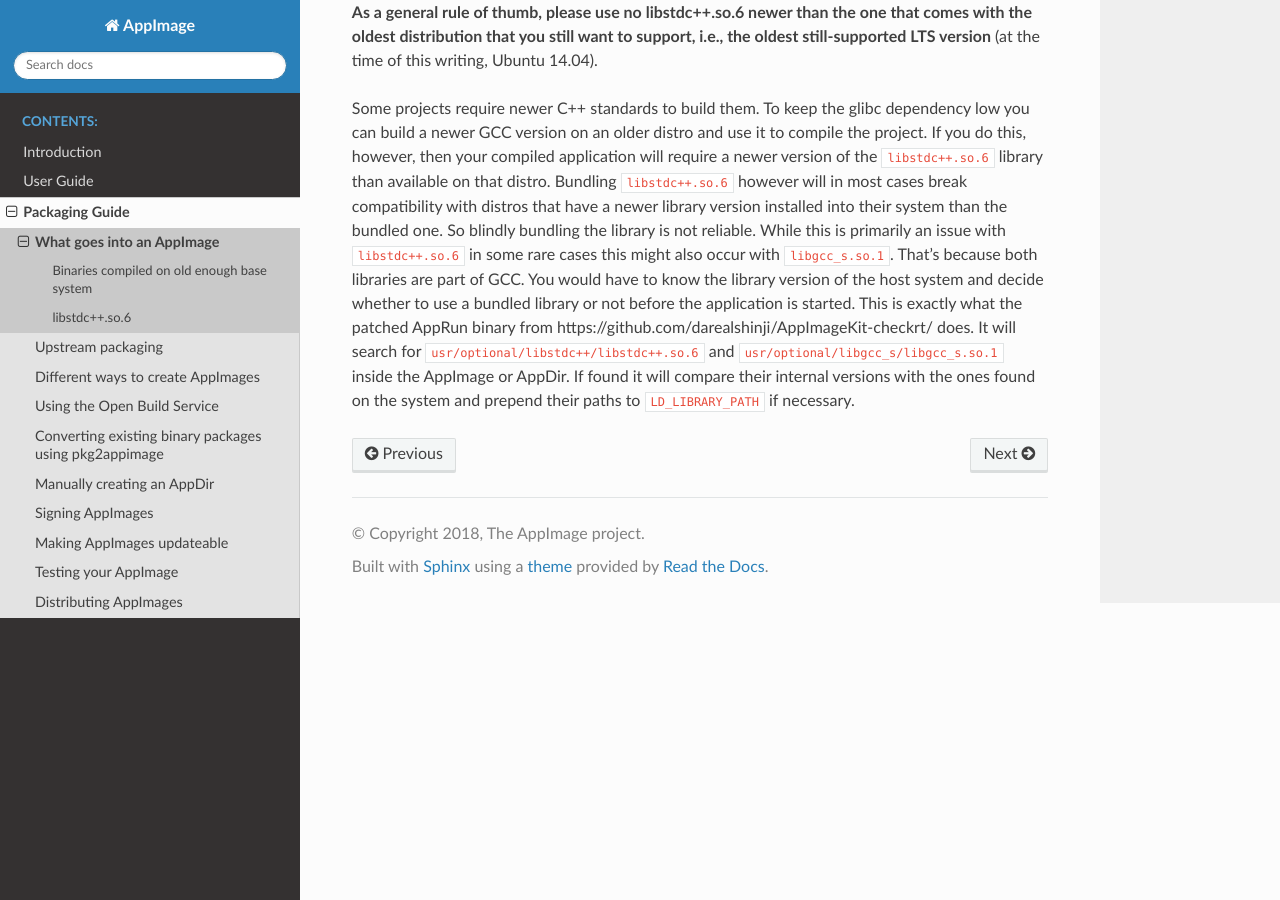
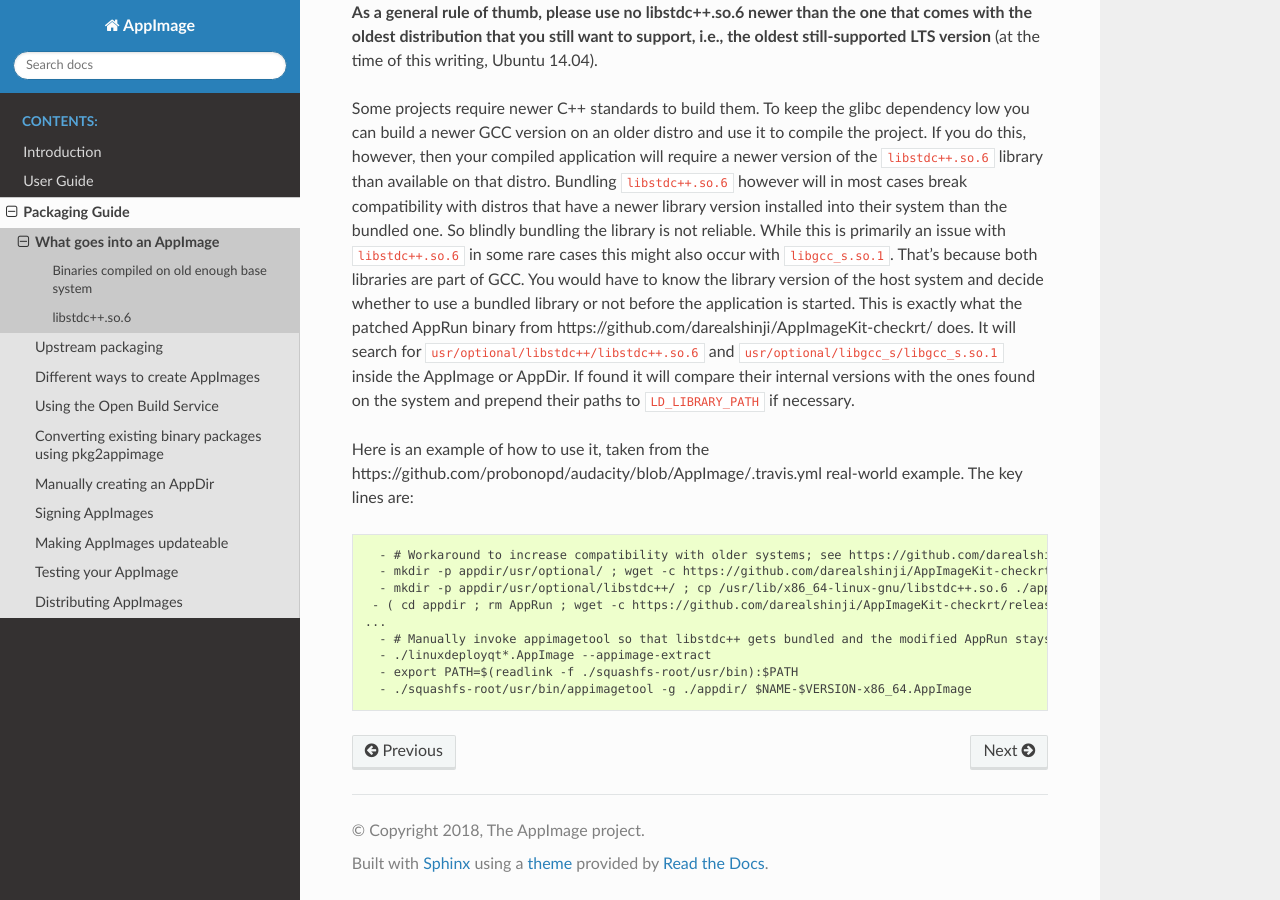
Before and after one commit to AppImage/docs.appimage.org, a Sphinx documentation site: the page built from source/packaging-guide/ingredients.md, in a window 1280 px wide and 900 px high, scrolled down 1467 px. Built offline with Sphinx 7.4.7 and the Read the Docs theme 2.0.0, drawn with Linux system fonts in a browser that asks for light colours.

Commit message:
Update ingredients.md

````diff
--- a/source/packaging-guide/ingredients.md
+++ b/source/packaging-guide/ingredients.md
@@ -41,3 +41,17 @@
 
 Some projects require newer C++ standards to build them. To keep the glibc dependency low you can
 build a newer GCC version on an older distro and use it to compile the project. If you do this, however, then your compiled application will require a newer version of the `libstdc++.so.6` library than available on that distro. Bundling `libstdc++.so.6` however will in most cases break compatibility with distros that have a newer library version installed into their system than the bundled one. So blindly bundling the library is not reliable. While this is primarily an issue with `libstdc++.so.6` in some rare cases this might also occur with `libgcc_s.so.1`. That's because both libraries are part of GCC. You would have to know the library version of the host system and decide whether to use a bundled library or not before the application is started. This is exactly what the patched AppRun binary from https://github.com/darealshinji/AppImageKit-checkrt/ does. It will search for `usr/optional/libstdc++/libstdc++.so.6` and `usr/optional/libgcc_s/libgcc_s.so.1` inside the AppImage or AppDir. If found it will compare their internal versions with the ones found on the system and prepend their paths to `LD_LIBRARY_PATH` if necessary.
+
+Here is an example of how to use it, taken from the https://github.com/probonopd/audacity/blob/AppImage/.travis.yml real-world example. The key lines are:
+
+```
+  - # Workaround to increase compatibility with older systems; see https://github.com/darealshinji/AppImageKit-checkrt for details
+  - mkdir -p appdir/usr/optional/ ; wget -c https://github.com/darealshinji/AppImageKit-checkrt/releases/download/continuous/exec-x86_64.so -O ./appdir/usr/optional/exec.so
+  - mkdir -p appdir/usr/optional/libstdc++/ ; cp /usr/lib/x86_64-linux-gnu/libstdc++.so.6 ./appdir/usr/optional/libstdc++/
+ - ( cd appdir ; rm AppRun ; wget -c https://github.com/darealshinji/AppImageKit-checkrt/releases/download/continuous/AppRun-patched-x86_64 -O AppRun ; chmod a+x AppRun)
+...
+  - # Manually invoke appimagetool so that libstdc++ gets bundled and the modified AppRun stays intact
+  - ./linuxdeployqt*.AppImage --appimage-extract
+  - export PATH=$(readlink -f ./squashfs-root/usr/bin):$PATH
+  - ./squashfs-root/usr/bin/appimagetool -g ./appdir/ $NAME-$VERSION-x86_64.AppImage
+```
````
